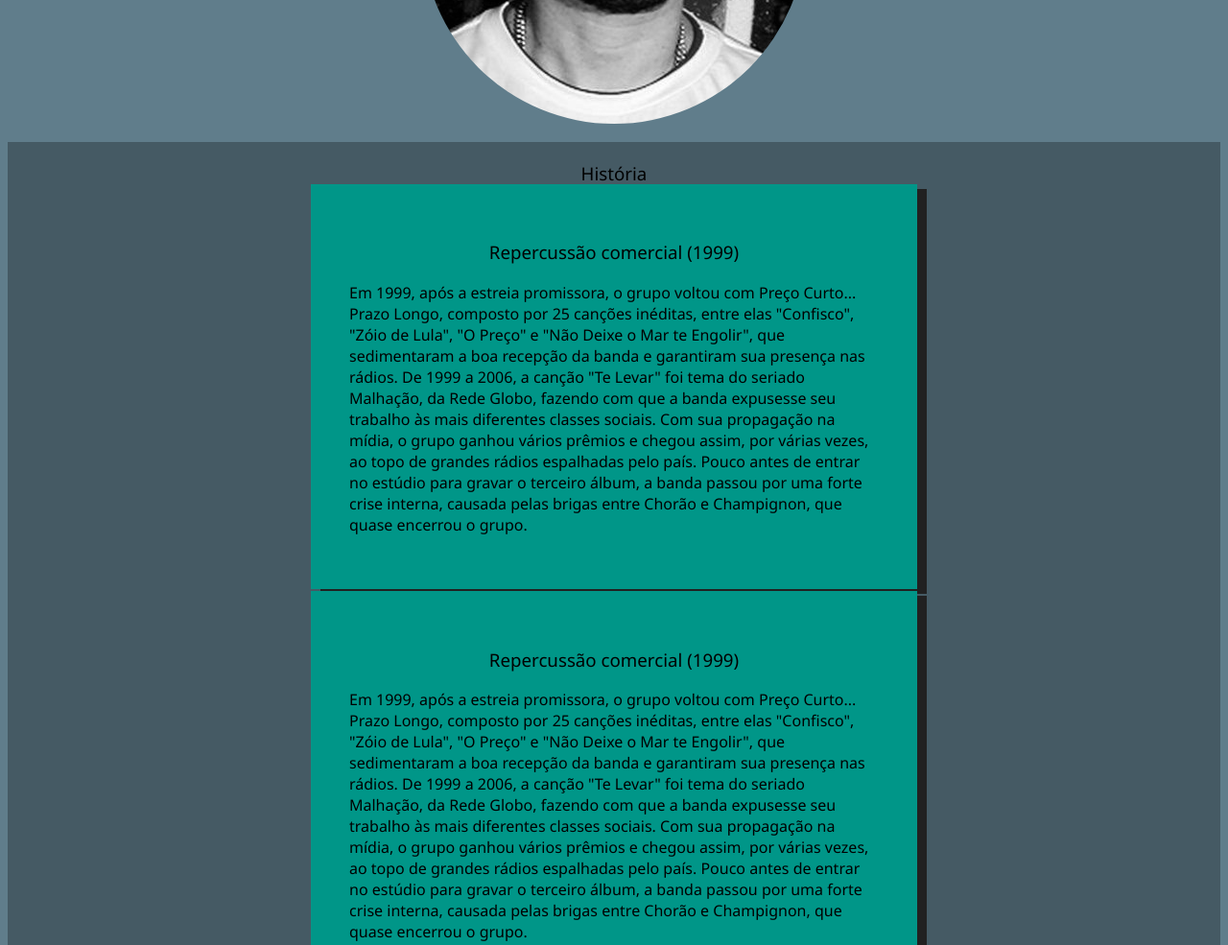
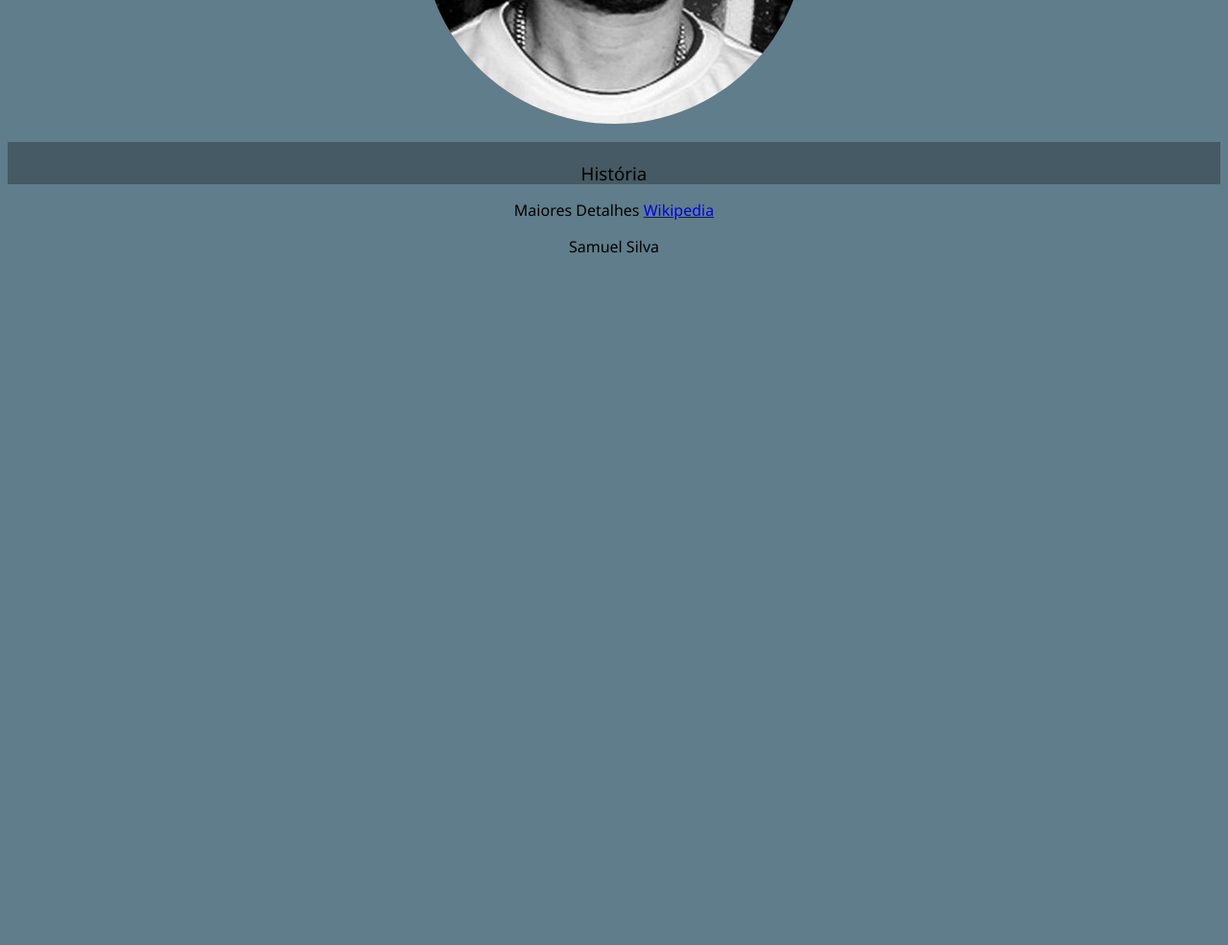
Before and after one commit to samuelsilvadev/tributo-charlie-brown, a website: page index.html in a window 1280 px wide. Shown: the part 500-1485 px from the top of the page at 96% size. After the commit the page ends 800 px from the top, so only its background shows below. Drawn offline with Linux system fonts and the light colour scheme.

Commit message:
removendo html em desuso e adicionando id pra pegar no javascript

```diff
--- a/index.html
+++ b/index.html
@@ -18,8 +18,8 @@
 		<h3>História</h3>
 		<div class="detalhes-li">
 		</div>
-		<div class="flex-container container-square">
-		<section class="square accent-color">
+		<div id="dados-da-historia" class="flex-container container-square">
+		<!--<section class="square accent-color">
 			<article>
 				<h1>Repercussão comercial (1999)</h1>
 				<p>
@@ -42,7 +42,7 @@
 					Em 1999, após a estreia promissora, o grupo voltou com Preço Curto... Prazo Longo, composto por 25 canções inéditas, entre elas "Confisco", "Zóio de Lula", "O Preço" e "Não Deixe o Mar te Engolir", que sedimentaram a boa recepção da banda e garantiram sua presença nas rádios. De 1999 a 2006, a canção "Te Levar" foi tema do seriado Malhação, da Rede Globo, fazendo com que a banda expusesse seu trabalho às mais diferentes classes sociais. Com sua propagação na mídia, o grupo ganhou vários prêmios e chegou assim, por várias vezes, ao topo de grandes rádios espalhadas pelo país. Pouco antes de entrar no estúdio para gravar o terceiro álbum, a banda passou por uma forte crise interna, causada pelas brigas entre Chorão e Champignon, que quase encerrou o grupo.
 				</p>
 			</article>
-		</section>
+		</section>-->
 		</div>
 	</main>
 	<footer>
```
